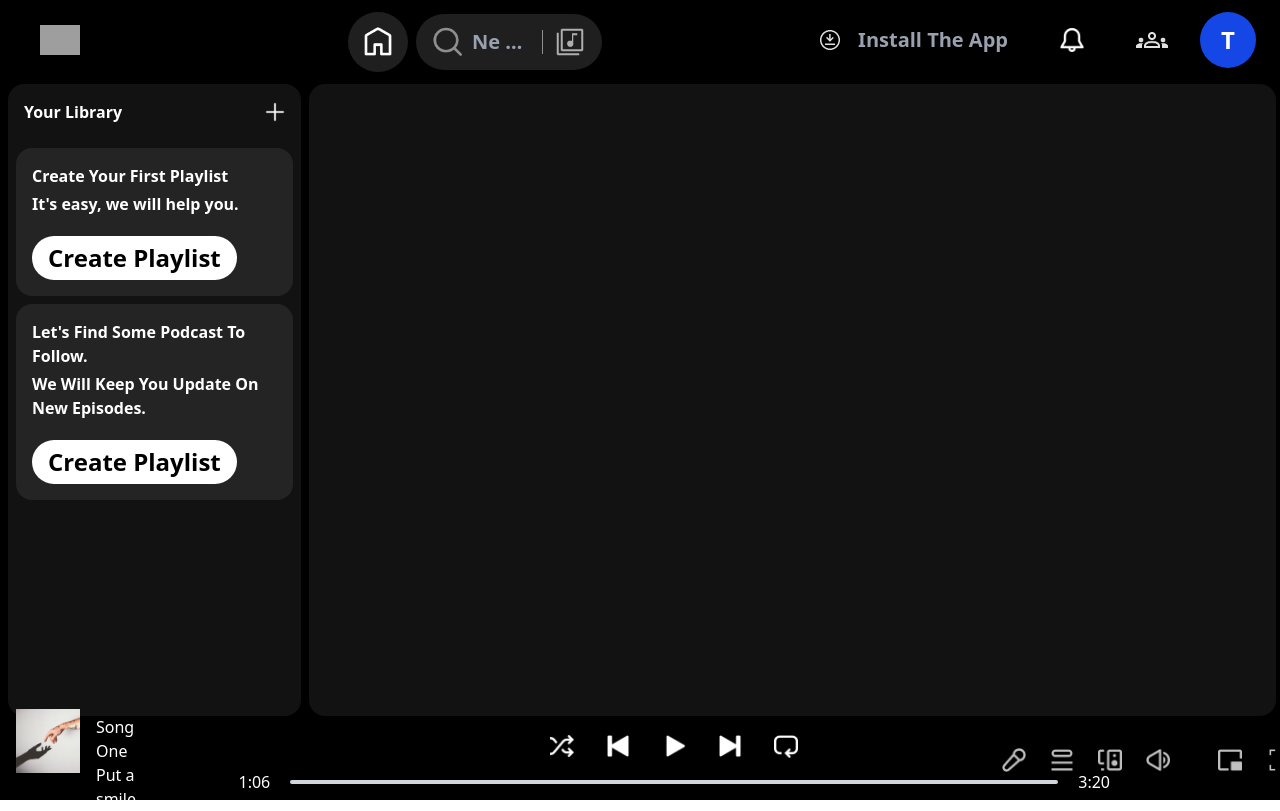
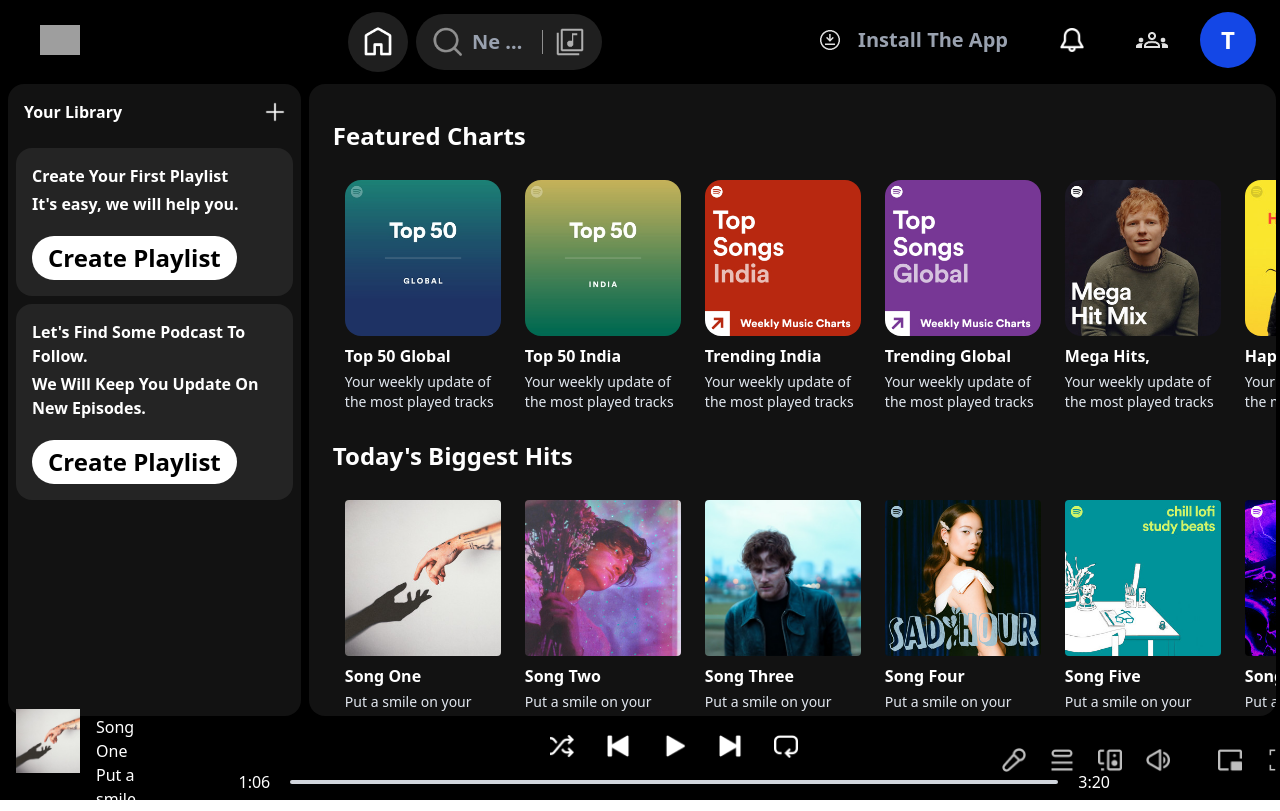
Before and after one commit to krattyy/spotify-clone, a React (Vite) app: page / in a window 1280 px wide. Built offline with nearby package versions, Linux system fonts and the light colour scheme; grey boxes are pictures that could not be loaded.

Commit message:
Implement DisplayHome component with album and song listings; add AlbumItem and SongItem components

```diff
--- /dev/null
+++ b/src/components/AlbumItem.jsx
@@ -0,0 +1,19 @@
+import React from "react";
+import { useNavigate } from "react-router-dom";
+
+const AlbumItem = ({ image, name, desc, id }) => {
+  const navigate = useNavigate();
+
+  return (
+    <div
+      onClick={() => navigate(`/album/${id}`)}
+      className="min-w-45 p-2 px-3 rounded cursor-pointer hover:bg-[#ffffff26]"
+    >
+      <img className="rounded-2xl" src={image} alt="" />
+      <p className="font-semibold mt-2 mb-1">{name}</p>
+      <p className="text-slate-200 text-sm">{desc}</p>
+    </div>
+  );
+};
+
+export default AlbumItem;
--- a/src/components/Display.jsx
+++ b/src/components/Display.jsx
@@ -4,7 +4,7 @@
 
 export default function Display() {
   return (
-    <div className="w-full m-1 px-6 pt-4 rounded-2xl bg-[#121212] text-white overflow-auto lg:w-[100%] lg:ml-0">
+    <div className="w-full m-1 px-6 pt-4 rounded-2xl bg-[#121212] text-white overflow-auto lg:w-full lg:ml-0">
       <Routes>
         <Route path="/" element={<DisplayHome />} />
       </Routes>
--- a/src/components/DisplayHome.jsx
+++ b/src/components/DisplayHome.jsx
@@ -1,6 +1,44 @@
 import React from "react";
 import Navbar from "./Navbar.jsx";
+import { albumsData } from "../assets/assets.js";
+import AlbumItem from "./AlbumItem.jsx";
+import { songsData } from "../assets/assets.js";
+import SongItem from "./SongItem.jsx";
 
-export default function DisplayHome() {
-  return <></>;
-}
+const DisplayHome = () => {
+  return (
+    <>
+      <div className="mb-4">
+        <h1 className="my-5 font-bold text-2xl">Featured Charts</h1>
+        <div className="flex">
+          {albumsData.map((item, index) => (
+            <AlbumItem
+              key={index}
+              name={item.name}
+              desc={item.desc}
+              id={item.id}
+              image={item.image}
+            />
+          ))}
+        </div>
+      </div>
+
+      <div className="mb-4">
+        <h1 className="my-5 font-bold text-2xl">Today's Biggest Hits</h1>
+        <div className="flex">
+          {songsData.map((item, index) => (
+            <SongItem
+              key={index}
+              name={item.name}
+              desc={item.desc}
+              id={item.id}
+              image={item.image}
+            />
+          ))}
+        </div>
+      </div>
+    </>
+  );
+};
+
+export default DisplayHome;
--- a/src/components/Navbar.jsx
+++ b/src/components/Navbar.jsx
@@ -13,7 +13,7 @@
           />
         </div>
 
-        <div className="flex-1 flex justify-center items-center gap-2 max-w-[700px] mr-50 mt-1">
+        <div className="flex-1 flex justify-center items-center gap-2 max-w-175 mr-50 mt-1">
           <div
             onClick={() => navigate("/")}
             className="bg-[#1F1F1F] w-15 h-15 rounded-full flex items-center justify-center cursor-pointer hover:scale-105 transition-transform"
@@ -36,7 +36,7 @@
               placeholder="Ne çalmak istiyorsun?"
               className="bg-transparent w-full text-[20px] text-white border-none outline-none placeholder-gray-400 truncate "
             />
-            <div className="w-[1px] h-6 bg-white/50 mx-3 hidden sm:block"></div>
+            <div className="w-px h-6 bg-white/50 mx-3 hidden sm:block"></div>
             <img
               className="w-8 h-8 invert opacity-75 hover:opacity-100 cursor-pointer"
               src={assets.browse_icon || assets.browse}
--- a/src/components/Sidebar.jsx
+++ b/src/components/Sidebar.jsx
@@ -4,7 +4,7 @@
 export default function Sidebar() {
   return (
     <div className="w-[%] h-full p-2 flex flex-col gap-2 text-white lg:flex pt-1 pb-1">
-      <div className="bg-[#121212] h-[100%] rounded-2xl">
+      <div className="bg-[#121212] h-full rounded-2xl">
         <div className="p-4 flex items-center justify-between">
           <div className="flex items-center gap-3 ">
             <p className="font-semibold">Your Library</p>
--- /dev/null
+++ b/src/components/SongItem.jsx
@@ -0,0 +1,13 @@
+import React from "react";
+
+const SongItem = ({ name, image, desc, id }) => {
+  return (
+    <div className="min-w-45 p-2 px-3 rounded-2xl cursor-pointer hover:bg-[#ffffff26]">
+      <img className="rounded" src={image} alt="" />
+      <p className="font-bold mt-2 mb-1">{name}</p>
+      <p className="text-slate-200 text-sm">{desc}</p>
+    </div>
+  );
+};
+
+export default SongItem;
```
